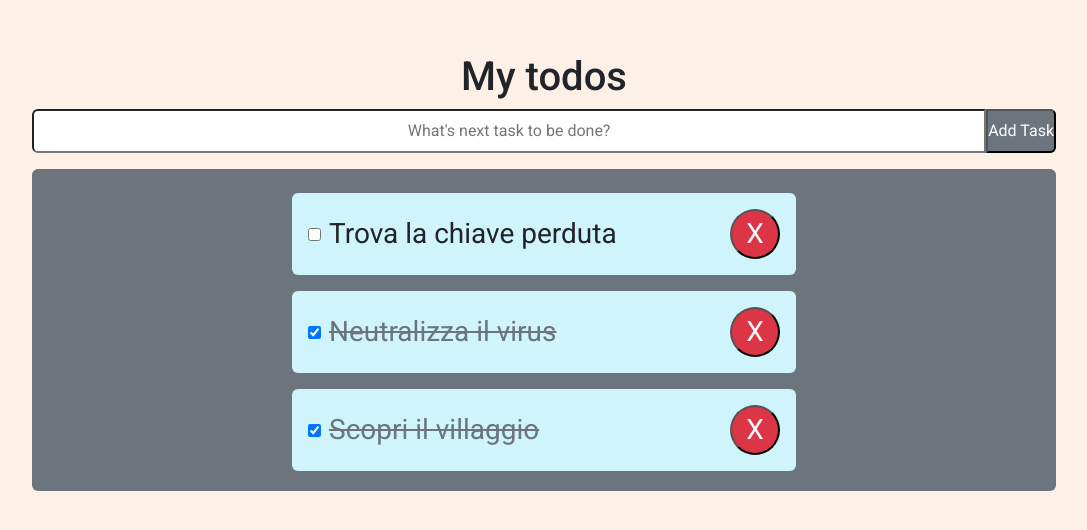
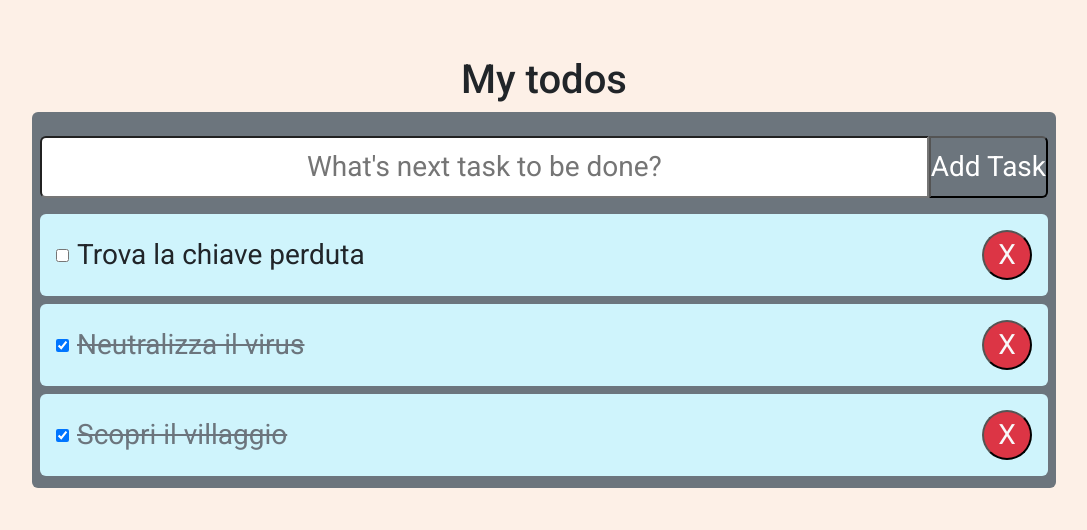
Before and after one commit to w3bd3v3lop3rNico/React-to-do-list, a React (Vite) app: page / in a window 1280 px wide. Shown: the part 120-650 px from the top of the page, without its empty margins (96-1183 px from the left). Built offline with nearby package versions, Linux system fonts and the light colour scheme.

Commit message:
Add message to the list if array is empty Fix components' style

```diff
--- a/src/App.css
+++ b/src/App.css
@@ -22,3 +22,8 @@ ul {
 .main {
   width: 80vw
 }
+
+.section {
+  max-height: 500px;
+  overflow: hidden;
+}
--- a/src/App.tsx
+++ b/src/App.tsx
@@ -36,7 +36,7 @@ function App() {
   return (
     <main className="main">
       <h1 className="text-center">My todos</h1>
-      <div>
+      <div className="section bg-secondary pt-4 pb-1 px-2 rounded mb-3 fs-3 d-flex flex-column align-items-center">
         <AddTodoForm onSubmit={addNewTodo} />
         <TodoList
           todosArr={todos}
--- a/src/components/AddTodoForm.tsx
+++ b/src/components/AddTodoForm.tsx
@@ -17,7 +17,7 @@ export default function AddTodoForm({ onSubmit }: AddTodoFormProps) {
   }
 
   return (
-    <form className="d-flex mb-3" onSubmit={handleSubmit}>
+    <form className="d-flex mb-3 w-100" onSubmit={handleSubmit}>
       <input
         type="text"
         value={input}
--- a/src/components/TodoItem.tsx
+++ b/src/components/TodoItem.tsx
@@ -13,7 +13,7 @@ export default function TodoItem({
   deleteThis,
 }: TodoItemProps) {
   return (
-    <li className="d-flex align-items-center column-gap-2 bg-info-subtle mb-3 p-3 rounded w-50">
+    <li className="d-flex align-items-center column-gap-2 bg-info-subtle p-3 rounded w-100 mb-2">
       <input
         type="checkbox"
         key={todoObj.id}
--- a/src/components/TodoList.tsx
+++ b/src/components/TodoList.tsx
@@ -22,11 +22,8 @@ export default function TodoList({
     return a.completata ? 1 : -1;
   });
   return (
-    <ul
-      className={
-        "bg-secondary pt-4 pb-1 px-2 rounded mb-3 fs-3 d-flex flex-column align-items-center"
-      }
-    >
+    <>
+      <ul className={"w-100 m-0"}>
         {todosSorted.map((todo) => (
           <TodoItem
             key={todo.id}
@@ -36,5 +33,7 @@ export default function TodoList({
           />
         ))}
       </ul>
+      {todosArr.length === 0 && <p>No todo found. Add a new!</p>}
+    </>
   );
 }
```
Lines whose indentation alone changed are shown as unchanged.
